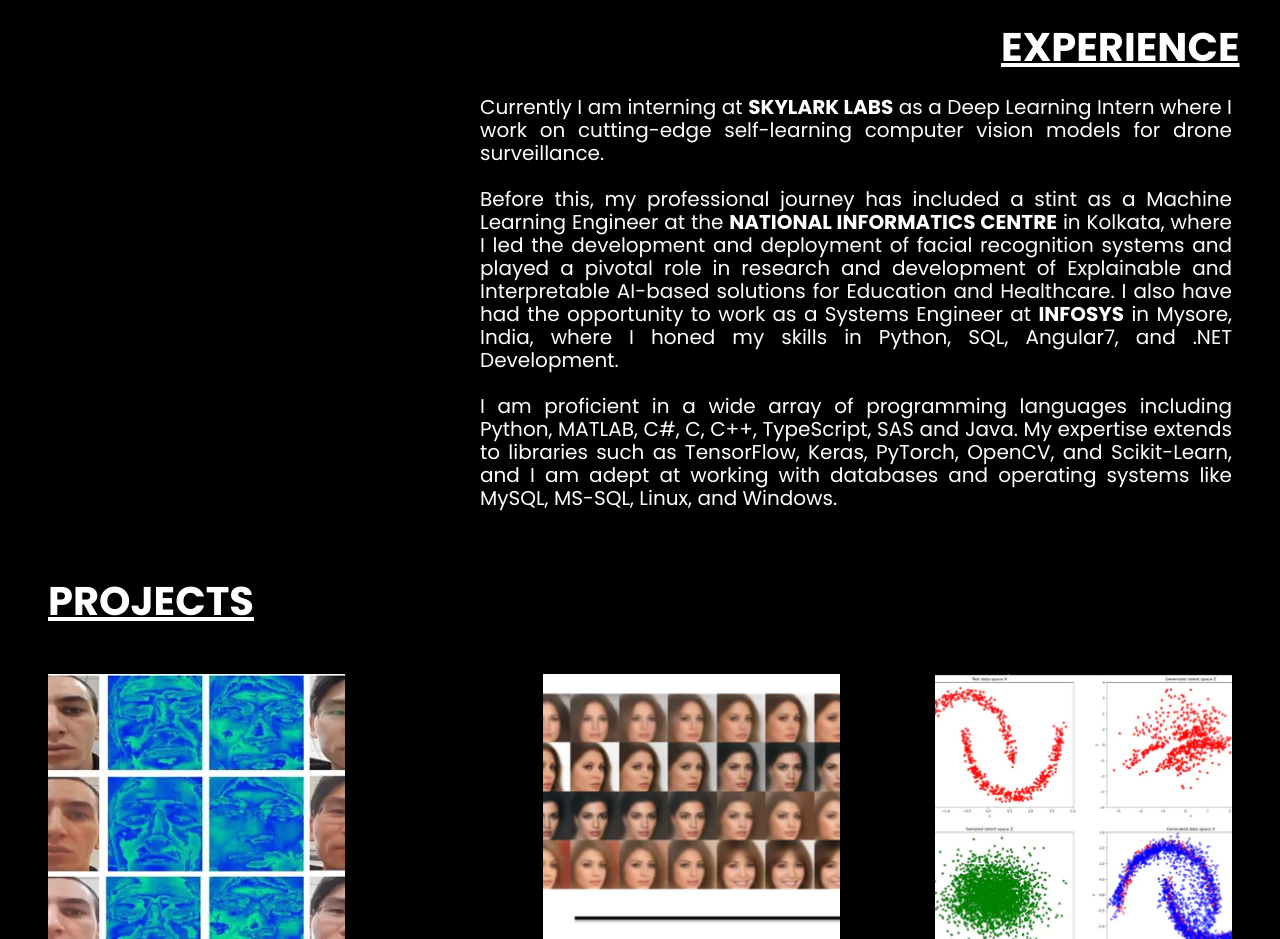
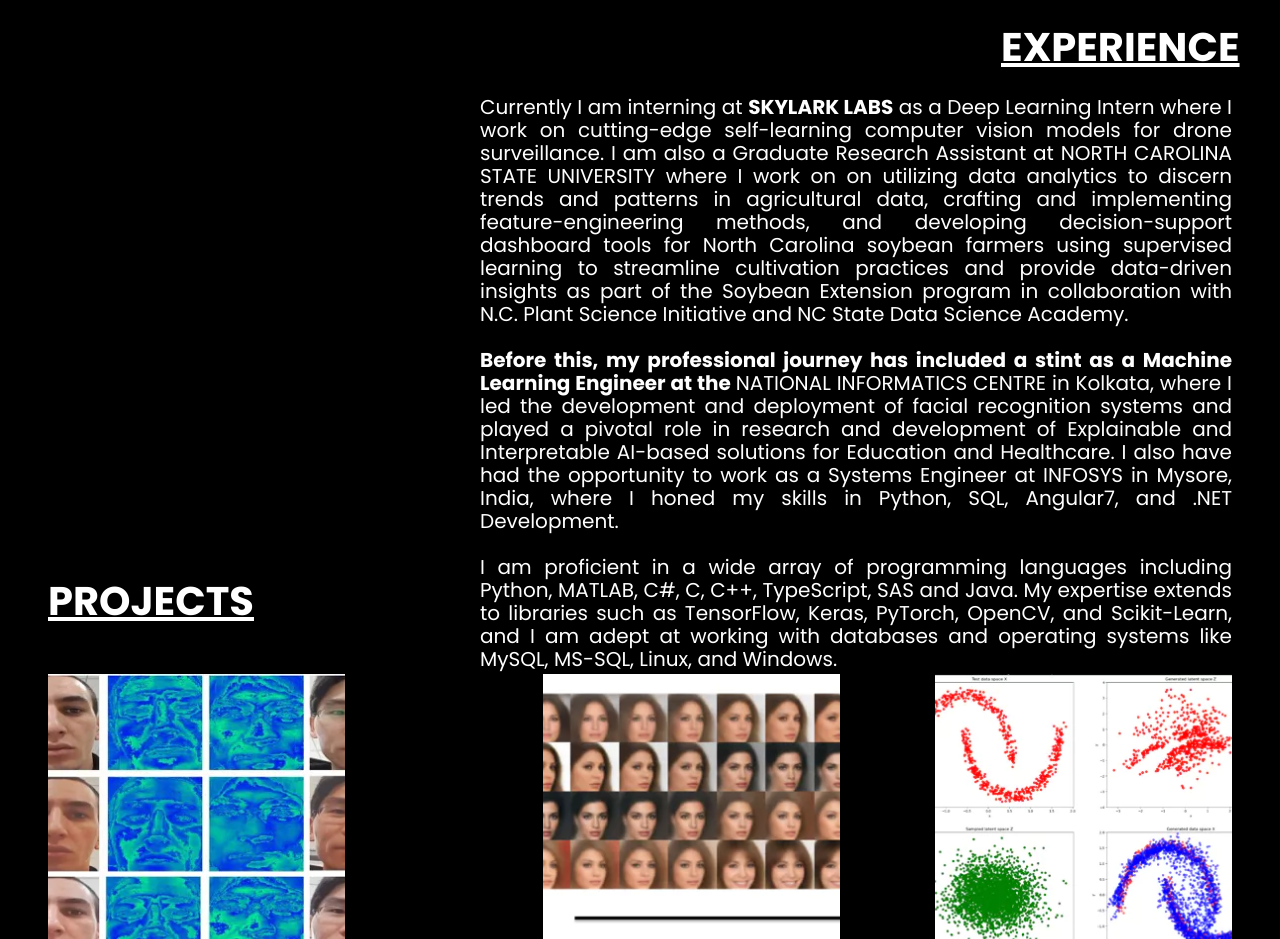
Before and after one commit to EziGo96/EziGo96.github.io, a website built with Parcel: page index.html in a window 1280 px wide. Shown: the part 1120-2059 px from the top of the page. Built offline with nearby package versions, Linux system fonts and the light colour scheme.

Commit message:
Update index.html

```diff
--- a/index.html
+++ b/index.html
@@ -163,28 +163,39 @@
               as a Deep Learning Intern where I work on cutting-edge
               self-learning computer vision models for drone surveillance.
             </span>
-            <br class="home-text21" />
-            <br class="home-text22" />
+            <span class="home-text21">I am also a Graduate Research Assistant at</span>
+            <span class="home-text22">NORTH CAROLINA STATE UNIVERSITY</span>
             <span class="home-text23">
+              where I work on on utilizing data analytics to discern trends and
+              patterns in agricultural data, crafting and implementing feature-engineering
+              methods, and developing decision-support dashboard tools for North Carolina
+              soybean farmers using supervised learning to streamline cultivation practices
+              and provide data-driven insights as part of the Soybean Extension program
+              in collaboration with N.C. Plant Science Initiative and
+              NC State Data Science Academy.
+            </span>
+            <br class="home-text24" />
+            <br class="home-text25" />
+            <span class="home-text26">
               Before this, my professional journey has included a stint as a
               Machine Learning Engineer at the
             </span>
-            <span class="home-text24">NATIONAL INFORMATICS CENTRE</span>
-            <span class="home-text25">
+            <span class="home-text27">NATIONAL INFORMATICS CENTRE</span>
+            <span class="home-text28">
               in Kolkata, where I led the development and deployment of facial
               recognition systems and played a pivotal role in research and
               development of Explainable and Interpretable AI-based solutions
               for Education and Healthcare. I also have had the opportunity to
               work as a Systems Engineer at
             </span>
-            <span class="home-text26">INFOSYS</span>
-            <span class="home-text27">
+            <span class="home-text29">INFOSYS</span>
+            <span class="home-text30">
               in Mysore, India, where I honed my skills in Python, SQL,
               Angular7, and .NET Development.
             </span>
             <br />
-            <br class="home-text29" />
-            <span class="home-text30">
+            <br class="home-text31" />
+            <span class="home-text32">
               I am proficient in a wide array of programming languages including
               Python, MATLAB, C#, C, C++, TypeScript, SAS and Java. My expertise
               extends to libraries such as TensorFlow, Keras, PyTorch, OpenCV,
```
